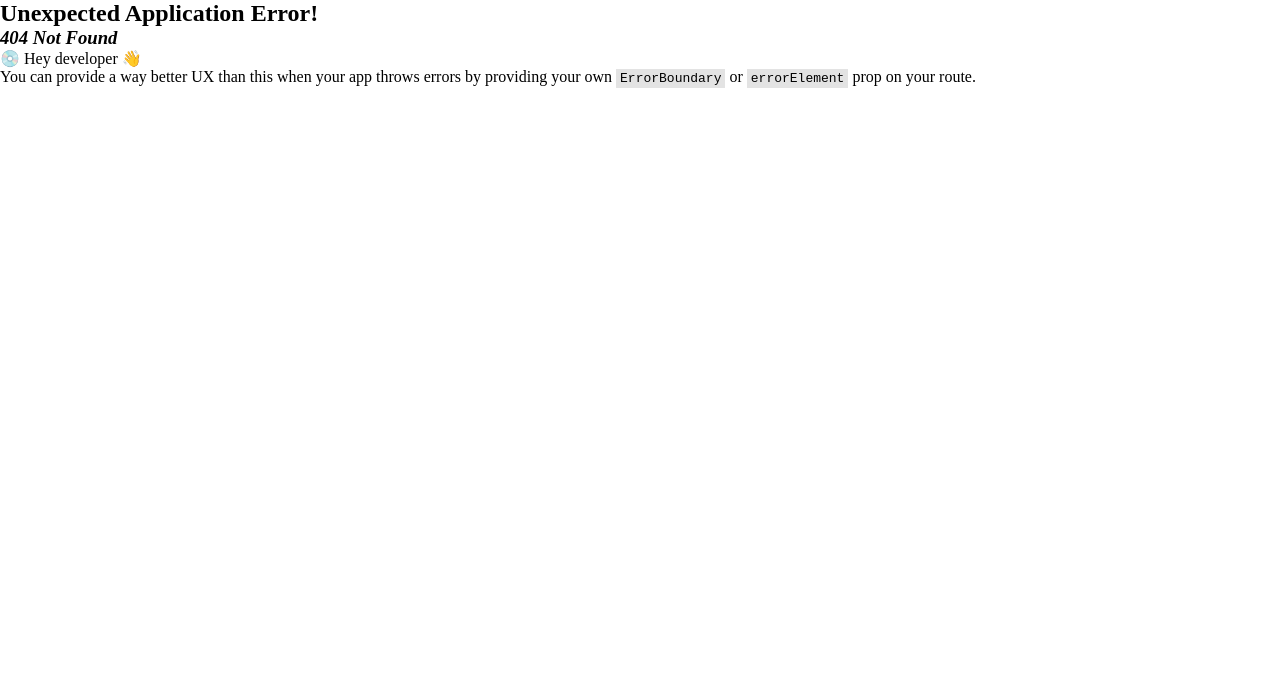
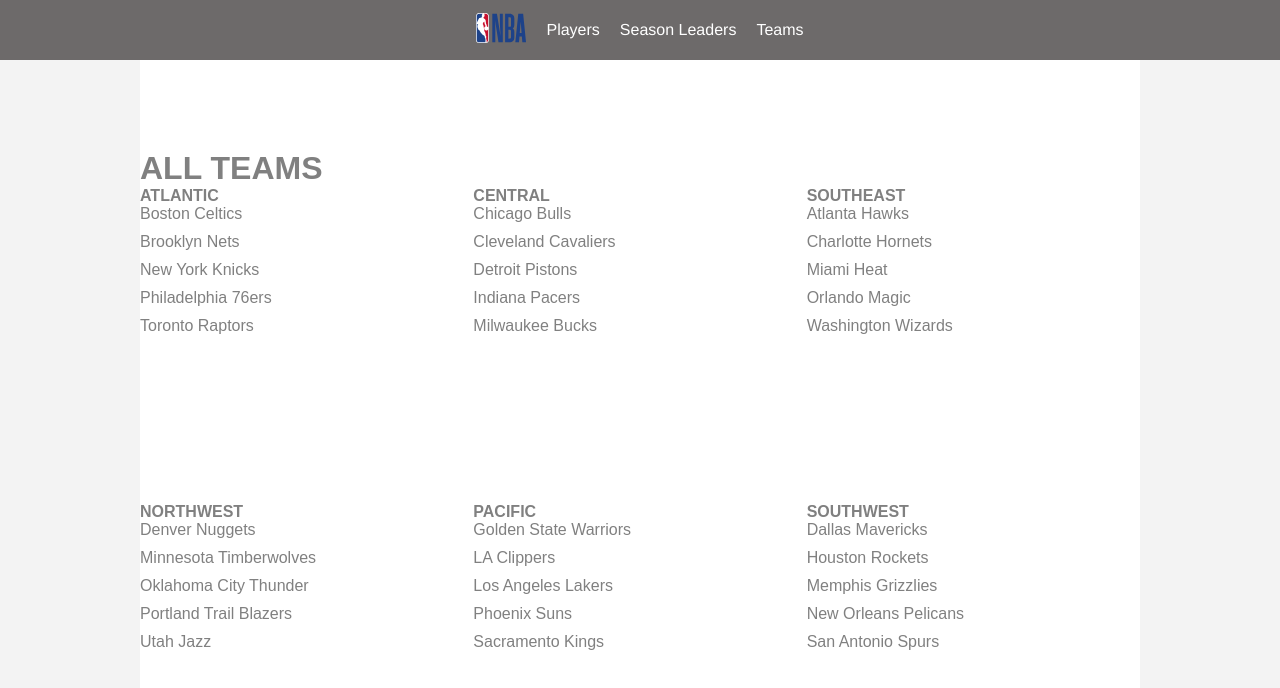
Before and after one commit to NikolozTsutskhubaia/NBA-Stats-App, a React (Vite) app: page /teams in a window 1280 px wide. Before the commit this address had no page. Shown: the top 688 px of the page. Built offline with nearby package versions, Linux system fonts and the light colour scheme.

Commit message:
added styling on every page and created new section on navbar called teams.

```diff
--- a/src/App.jsx
+++ b/src/App.jsx
@@ -1,36 +1,52 @@
 import Navbar from "./components/Navbar";
-import {useEffect, useState} from "react";
-import {NbaLatestNewsService} from "./services/NbaLatestNews.service.jsx";
+import classes from "./modules/App.module.css";
+import { useEffect, useState } from "react";
+import { NbaLatestNewsService } from "./services/NbaLatestNews.service.jsx";
 
 function App() {
+  const [newsData, setNewsData] = useState([]);
 
-    const[newsData, setNewsData] = useState([])
+  useEffect(() => {
+    const fetchData = async () => {
+      let response = await NbaLatestNewsService();
+      setNewsData(response);
+      console.log(response);
+    };
+    console.log(newsData);
+    fetchData();
+  }, []);
 
-    useEffect(()=>{
-        const fetchData = async () => {
-            let response  = await NbaLatestNewsService();
-            setNewsData(response);
-            console.log(response)
-        }
-        console.log(newsData)
-        fetchData()
-    },[])
-
-
-    return(
-        <>
-            <Navbar/>
-            <main>
-                {
-                    newsData.map(news =>
-                        <div key={news.title}><a href={news.url}>{news.title} / source:{news.source}</a></div>
-                )
-                }
-            </main>
-            <footer>
-            </footer>
-        </>
-    )
+  return (
+    <>
+      <Navbar />
+      <main className={classes.news_section}>
+        <div className={classes.container}>
+          <img
+            src="src/assets/nba_news.jpg"
+            alt="nba news photo"
+            className={classes.nba_news_img}
+          />
+          <img
+            src="src/assets/nba_news_2.jpg"
+            alt="nba news photo"
+            className={classes.nba_news_img_2}
+          />
+          <div className={classes.feed}>
+            <h1 className={classes.news_h1}>LATEST</h1>
+            {newsData.map((news) => (
+              <div key={news.title} className={classes.news}>
+                <div className={classes.news_text}>
+                  <a href={news.url}>{news.title}</a>
+                  <p>source:{news.source}</p>
+                </div>
+              </div>
+            ))}
+          </div>
+        </div>
+      </main>
+      <footer></footer>
+    </>
+  );
 }
 
 export default App;
--- a/src/components/Navbar.jsx
+++ b/src/components/Navbar.jsx
@@ -1,5 +1,5 @@
 import classes from "../modules/App.module.css";
-import {Link} from "react-router-dom";
+import { Link } from "react-router-dom";
 
 function Navbar() {
   return (
@@ -19,6 +19,9 @@
           <Link to={"/season_leaders"}>
             <li>Season Leaders</li>
           </Link>
+          <Link to={"/teams"}>
+            <li>Teams</li>
+          </Link>
         </ul>
       </div>
     </nav>
--- a/src/modules/App.module.css
+++ b/src/modules/App.module.css
@@ -4,51 +4,61 @@
   box-sizing: border-box;
 }
 
-main{
+body {
+  background-color: #f3f3f3;
+}
+
+main {
   font-family: sans-serif;
-  display: grid;
-  justify-content: center;
-  align-content: center;
   color: gray;
   font-size: 1rem;
-
 }
 
-.table_container{
-  margin-top: 3.5rem;
-  height: 800px;
+.leaders_main {
+  padding-top: 150px;
+}
+
+.container {
+  width: 1200px;
+  margin: 0 auto;
+}
+
+.table_container {
+  /* margin-top: 3.5rem;
+  height: 400px;
   overflow: auto;
+  border-collapse: collapse;
+  text-align: left; */
+  display: flex;
+  justify-content: center;
+  padding-top: 8rem;
+}
+
+table {
   border-collapse: collapse;
   box-shadow: 0 5px 10px gray;
   text-align: left;
 }
 
-table{
-
-  border-collapse: collapse;
-  box-shadow: 0 5px 10px gray;
-  text-align: left;
-
-}
-
-thead{
+thead {
   box-shadow: 0 5px 10px gray;
 }
 
-th{
+th {
   padding: 1rem 2rem;
   text-transform: uppercase;
-  letter-spacing:  0.1rem;
+  letter-spacing: 0.1rem;
   font-size: 0.7rem;
   font-weight: 900;
 }
 
-td{
+td {
   padding: 1rem 2rem;
 }
 
-
 .nav_bar {
+  position: fixed;
+  width: 100%;
   display: flex;
   justify-content: center;
   align-items: center;
@@ -84,3 +94,125 @@
   color: #bcb5b5;
   transition: 0.2s all ease-in;
 }
+
+.player_stats {
+  display: flex;
+  justify-content: center;
+  align-items: center;
+  gap: 40px;
+  background-color: #fff;
+}
+
+.year_selector {
+  display: flex;
+  justify-content: center;
+  padding: 20px;
+}
+
+.leaders_h1 {
+  color: #0268d6;
+}
+
+.page_buttons {
+  display: flex;
+  justify-content: center;
+  align-items: center;
+  gap: 100px;
+}
+
+.page_button {
+  background-color: #0268d6;
+  color: #fff;
+  width: 100px;
+  height: 50px;
+  cursor: pointer;
+}
+
+.page_button:hover {
+  background-color: #358eee;
+  transition: 0.2s all ease-out;
+}
+
+.news {
+  width: 800px;
+  height: 100px;
+  background-color: #ffffff;
+  margin-bottom: 20px;
+}
+
+.news_text {
+  padding-top: 30px;
+  padding-left: 30px;
+}
+
+.news_text a {
+  text-decoration: none;
+  color: #000;
+  font-weight: 700;
+}
+
+.nba_news_img {
+  position: fixed;
+  left: 1000px;
+  top: 95px;
+  width: 300px;
+  height: 150px;
+  border-radius: 5px;
+}
+
+.nba_news_img_2 {
+  position: fixed;
+  left: 1000px;
+  top: 270px;
+  width: 300px;
+  height: 150px;
+  border-radius: 5px;
+}
+
+.feed {
+  padding-top: 80px;
+}
+
+.leaders_section {
+  background-color: #fff;
+  padding: 50px 200px;
+  border-radius: 20px;
+}
+
+.leaders_h1 {
+  font-size: 18px;
+}
+
+.leaders_hr {
+  width: 300px;
+}
+
+.player_info {
+  display: flex;
+  justify-content: space-between;
+}
+
+.teams_section {
+  width: 1000px;
+  margin: 0 auto;
+  padding-top: 150px;
+  background-color: #fff;
+}
+
+.teams {
+  display: grid;
+  grid-template-columns: 1fr 1fr 1fr;
+  grid-template-rows: 1fr 1fr;
+}
+
+.teams ul {
+  list-style: none;
+}
+
+.teams_div span {
+  font-weight: bold;
+}
+
+.teams_div li {
+  padding-bottom: 10px;
+}
--- a/src/pages/Players.jsx
+++ b/src/pages/Players.jsx
@@ -1,35 +1,36 @@
-import {useEffect, useState} from "react";
-import {PlayersBySeason} from "../services/PlayersBySeason.service.jsx";
+import { useEffect, useState } from "react";
+import { PlayersBySeason } from "../services/PlayersBySeason.service.jsx";
 import Navbar from "../components/Navbar.jsx";
 import classes from "../modules/App.module.css";
 
+function Players() {
+  const [PlayersBySeasonData, setPlayersBySeasonData] = useState([]);
+  const [currentPageUrl, setCurrentPageUrl] = useState(
+    "https://nba-stats-db.herokuapp.com/api/playerdata/season/2023/"
+  );
+  const [prevPageUrl, setPrevPageUrl] = useState("");
+  const [nextPageUrl, setNextPageUrl] = useState("");
 
-function Players(){
-    const [PlayersBySeasonData, setPlayersBySeasonData] = useState([]);
-    const [currentPageUrl, setCurrentPageUrl] = useState('https://nba-stats-db.herokuapp.com/api/playerdata/season/2023/')
-    const [prevPageUrl, setPrevPageUrl] = useState('');
-    const [nextPageUrl, setNextPageUrl] = useState('');
-
-    useEffect( () => {
+  useEffect(() => {
     const fetchData = async () => {
-            let response  = await PlayersBySeason(currentPageUrl);
+      let response = await PlayersBySeason(currentPageUrl);
       setPlayersBySeasonData(response.results);
-            setNextPageUrl(response.next)
-            setPrevPageUrl(response.previous)
-        }
+      setNextPageUrl(response.next);
+      setPrevPageUrl(response.previous);
+    };
 
     fetchData();
-    },[currentPageUrl])
+  }, [currentPageUrl]);
 
   function prevPage() {
-        if (prevPageUrl != null){
-        setCurrentPageUrl(prevPageUrl)
+    if (prevPageUrl != null) {
+      setCurrentPageUrl(prevPageUrl);
     }
   }
 
   function nextPage() {
-        if (nextPageUrl != null){
-        setCurrentPageUrl(nextPageUrl)
+    if (nextPageUrl != null) {
+      setCurrentPageUrl(nextPageUrl);
     }
   }
 
@@ -38,7 +39,7 @@
       <header></header>
       <Navbar />
       <main>
-
+        <div className={classes.container}>
           <div className={classes.table_container}>
             <table>
               <thead>
@@ -51,20 +52,29 @@
                 </tr>
               </thead>
               <tbody>
-                        {PlayersBySeasonData.map(player =>
+                {PlayersBySeasonData.map((player) => (
                   <tr key={player.id}>
                     <td>{player.player_name}</td>
                     <td>{player.age}</td>
                     <td>{player.games}</td>
-                                <td>{player.field_goals}/{player.field_attempts}</td>
+                    <td>
+                      {player.field_goals}/{player.field_attempts}
+                    </td>
                     <td>{player.field_percent}%</td>
                   </tr>
-                        )}
+                ))}
               </tbody>
             </table>
           </div>
-                <button onClick={prevPage}>previous</button>
-                <button onClick={nextPage}>next</button>
+          <div className={classes.page_buttons}>
+            <button onClick={prevPage} className={classes.page_button}>
+              previous
+            </button>
+            <button onClick={nextPage} className={classes.page_button}>
+              next
+            </button>
+          </div>
+        </div>
       </main>
       <footer></footer>
     </>
--- a/src/pages/SeasonLeaders.jsx
+++ b/src/pages/SeasonLeaders.jsx
@@ -1,53 +1,94 @@
+import classes from "../modules/App.module.css";
 import Navbar from "../components/Navbar.jsx";
-import {TopScorers, TopAssists, TopRebounders} from "../services/SeasonLeaders.service.jsx";
-import {useEffect, useState} from "react";
+import {
+  TopScorers,
+  TopAssists,
+  TopRebounders,
+} from "../services/SeasonLeaders.service.jsx";
+import { useEffect, useState } from "react";
 
 const SeasonLeaders = () => {
-    const[topScorers, setTopScorers] = useState([]);
-    const[topAssists, setTopAssists] = useState([]);
-    const[topRebounders, setTopRebounders] = useState([]);
-    const[currentSeason, setCurrentSeason] = useState('2023');
+  const [topScorers, setTopScorers] = useState([]);
+  const [topAssists, setTopAssists] = useState([]);
+  const [topRebounders, setTopRebounders] = useState([]);
+  const [currentSeason, setCurrentSeason] = useState("2023");
 
-    useEffect(()=>{
+  useEffect(() => {
     const fetchData = async () => {
-            let topScorersResponse  = await TopScorers(`https://nba-stats-db.herokuapp.com/api/playerdata/topscorers/total/season/${currentSeason}/`);
+      let topScorersResponse = await TopScorers(
+        `https://nba-stats-db.herokuapp.com/api/playerdata/topscorers/total/season/${currentSeason}/`
+      );
       setTopScorers(topScorersResponse.results);
 
-            let topAssistsResponse = await TopAssists(`https://nba-stats-db.herokuapp.com/api/top_assists/totals/${currentSeason}/`);
+      let topAssistsResponse = await TopAssists(
+        `https://nba-stats-db.herokuapp.com/api/top_assists/totals/${currentSeason}/`
+      );
       setTopAssists(topAssistsResponse.results);
 
-            let topReboundersResponse = await TopRebounders(`https://nba-stats-db.herokuapp.com/api/top_rebounds/totals/${currentSeason}/`);
-            setTopRebounders(topReboundersResponse.results)
-        }
+      let topReboundersResponse = await TopRebounders(
+        `https://nba-stats-db.herokuapp.com/api/top_rebounds/totals/${currentSeason}/`
+      );
+      setTopRebounders(topReboundersResponse.results);
+    };
 
     fetchData();
-    },[currentSeason])
-    return(
+  }, [currentSeason]);
+  return (
     <>
-            <Navbar/>
-            <main>
-                <select onChange={(e)=>{setCurrentSeason(e.target.value)}}>
+      <Navbar />
+      <main className={classes.leaders_main}>
+        <div className={classes.container}>
+          <div className={classes.leaders_section}>
+            <div className={classes.year_selector}>
+              <select
+                onChange={(e) => {
+                  setCurrentSeason(e.target.value);
+                }}
+              >
                 <option value="2023">2023</option>
                 <option value="2022">2022</option>
                 <option value="2021">2021</option>
                 <option value="2020">2020</option>
                 <option value="2019">2019</option>
               </select>
+            </div>
+            <div className={classes.player_stats}>
               <div>
-                    <h1>SCORING LEADERS</h1>
-                {topScorers.slice(0,10).map(scorer => <div key={scorer.id}>{scorer.player_name} | Total Points:{scorer.PTS}</div>)}
+                <h1 className={classes.leaders_h1}>SCORING LEADERS</h1>
+                <hr className={classes.leaders_hr} />
+                {topScorers.slice(0, 10).map((scorer) => (
+                  <div key={scorer.id} className={classes.player_info}>
+                    <span>{scorer.player_name}</span>
+                    <span className={classes.stats}>{scorer.PTS}</span>
+                  </div>
+                ))}
               </div>
               <div>
-                    <h1>ASSISTS LEADERS</h1>
-                    {topAssists.slice(0,10).map(player => <div key={player.id}>{player.player_name} | Total Assists:{player.AST}</div>)}
+                <h1 className={classes.leaders_h1}>ASSISTS LEADERS</h1>
+                <hr className={classes.leaders_hr} />
+                {topAssists.slice(0, 10).map((player) => (
+                  <div key={player.id} className={classes.player_info}>
+                    <span>{player.player_name}</span>
+                    <span className={classes.stats}>{player.AST}</span>
+                  </div>
+                ))}
               </div>
               <div>
-                    <h1>REBOUNDS LEADERS</h1>
-                    {topRebounders.slice(0,10).map(rebounder => <div key={rebounder.id}>{rebounder.player_name} | Total Rebounds:{rebounder.TRB}</div>)}
+                <h1 className={classes.leaders_h1}>REBOUNDS LEADERS</h1>
+                <hr className={classes.leaders_hr} />
+                {topRebounders.slice(0, 10).map((rebounder) => (
+                  <div key={rebounder.id} className={classes.player_info}>
+                    <span>{rebounder.player_name}</span>
+                    <span className={classes.stats}>{rebounder.TRB}</span>
+                  </div>
+                ))}
+              </div>
+            </div>
+          </div>
         </div>
       </main>
     </>
-    )
-}
+  );
+};
 
 export default SeasonLeaders;
--- /dev/null
+++ b/src/pages/Teams.jsx
@@ -0,0 +1,81 @@
+import Navbar from "../components/Navbar.jsx";
+import classes from "../modules/App.module.css";
+
+function Teams() {
+  return (
+    <>
+      <Navbar />
+      <main className={classes.container}>
+        <div className={classes.teams_section}>
+          <h1>ALL TEAMS</h1>
+          <div className={classes.teams}>
+            <div className={classes.teams_div}>
+              <span>ATLANTIC</span>
+              <ul>
+                <li>Boston Celtics</li>
+                <li>Brooklyn Nets</li>
+                <li>New York Knicks</li>
+                <li>Philadelphia 76ers</li>
+                <li>Toronto Raptors</li>
+              </ul>
+            </div>
+            <div className={classes.teams_div}>
+              <span>CENTRAL</span>
+              <ul>
+                <li>Chicago Bulls</li>
+                <li>Cleveland Cavaliers</li>
+                <li>Detroit Pistons</li>
+                <li>Indiana Pacers</li>
+                <li>Milwaukee Bucks</li>
+              </ul>
+            </div>
+            <div className={classes.teams_div}>
+              <span>SOUTHEAST</span>
+              <ul>
+                <li>Atlanta Hawks</li>
+                <li>Charlotte Hornets</li>
+                <li>Miami Heat</li>
+                <li>Orlando Magic</li>
+                <li>Washington Wizards</li>
+              </ul>
+            </div>
+          </div>
+          <div className={classes.teams}>
+            <div className={classes.teams_div}>
+              <span>NORTHWEST</span>
+              <ul>
+                <li>Denver Nuggets</li>
+                <li>Minnesota Timberwolves</li>
+                <li>Oklahoma City Thunder</li>
+                <li>Portland Trail Blazers</li>
+                <li>Utah Jazz</li>
+              </ul>
+            </div>
+            <div className={classes.teams_div}>
+              <span>PACIFIC</span>
+              <ul>
+                <li>Golden State Warriors</li>
+                <li>LA Clippers</li>
+                <li>Los Angeles Lakers</li>
+                <li>Phoenix Suns</li>
+                <li>Sacramento Kings</li>
+              </ul>
+            </div>
+            <div className={classes.teams_div}>
+              <span>SOUTHWEST</span>
+              <ul>
+                <li>Dallas Mavericks</li>
+                <li>Houston Rockets</li>
+                <li>Memphis Grizzlies</li>
+                <li>New Orleans Pelicans</li>
+                <li>San Antonio Spurs</li>
+              </ul>
+            </div>
+          </div>
+        </div>
+      </main>
+    </>
+  );
+}
+
+export default Teams;
--- a/src/services/NbaLatestNews.service.jsx
+++ b/src/services/NbaLatestNews.service.jsx
@@ -1,13 +1,13 @@
 import axios from "axios";
 
-export async function NbaLatestNewsService(){
+export async function NbaLatestNewsService() {
   const options = {
-        method: 'GET',
-        url: 'https://nba-latest-news.p.rapidapi.com/articles',
+    method: "GET",
+    url: "https://nba-latest-news.p.rapidapi.com/articles",
     headers: {
-            'X-RapidAPI-Key': 'b16d8796ffmsh9144793135404a6p11fddbjsn98d18dbf80f4',
-            'X-RapidAPI-Host': 'nba-latest-news.p.rapidapi.com'
-        }
+      "X-RapidAPI-Key": "b16d8796ffmsh9144793135404a6p11fddbjsn98d18dbf80f4",
+      "X-RapidAPI-Host": "nba-latest-news.p.rapidapi.com",
+    },
   };
 
   try {
```
Also changed, not shown: src/main.jsx (+12 -10 lines), src/services/PlayersBySeason.service.jsx (+5 -4 lines), src/services/SeasonLeaders.service.jsx (+15 -9 lines), src/assets/nba_news.jpg (added), src/assets/nba_news_2.jpg (added). Lines whose indentation alone changed are shown as unchanged.
